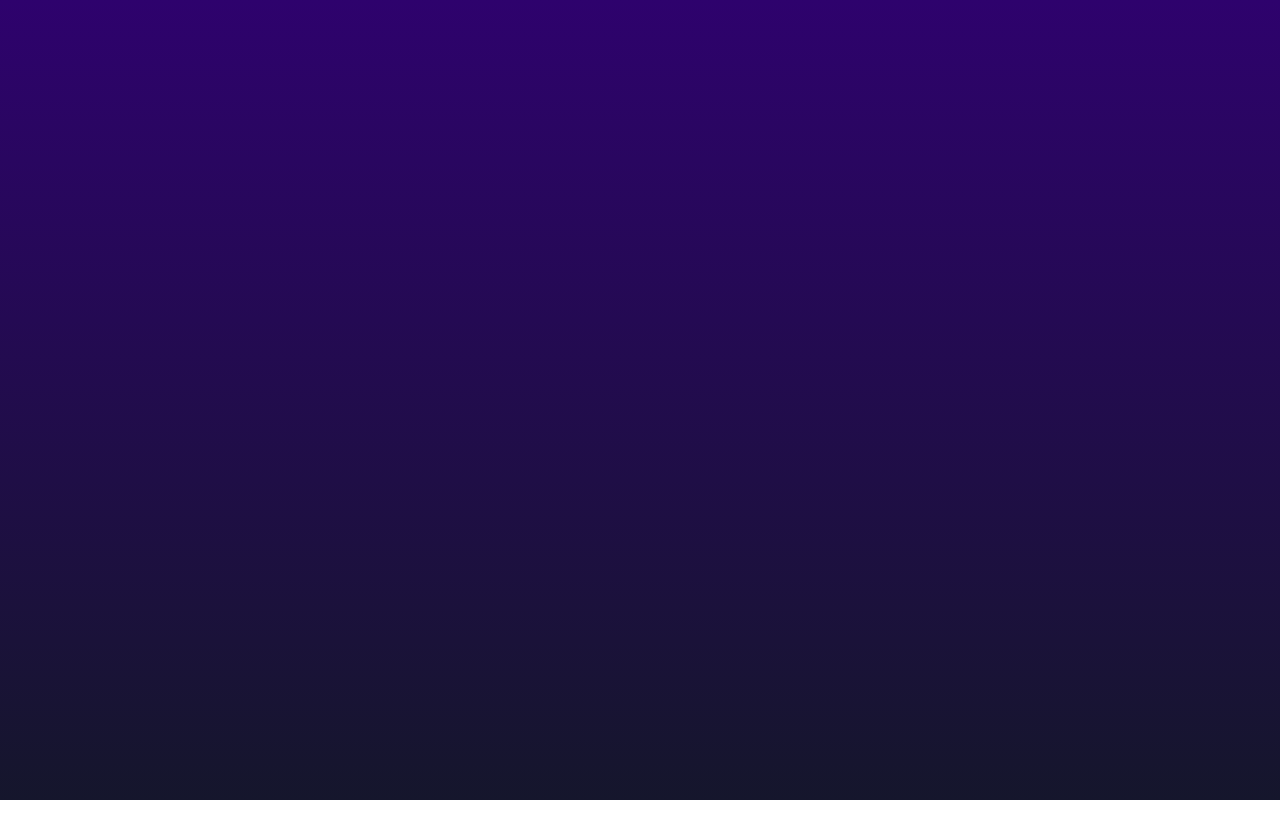
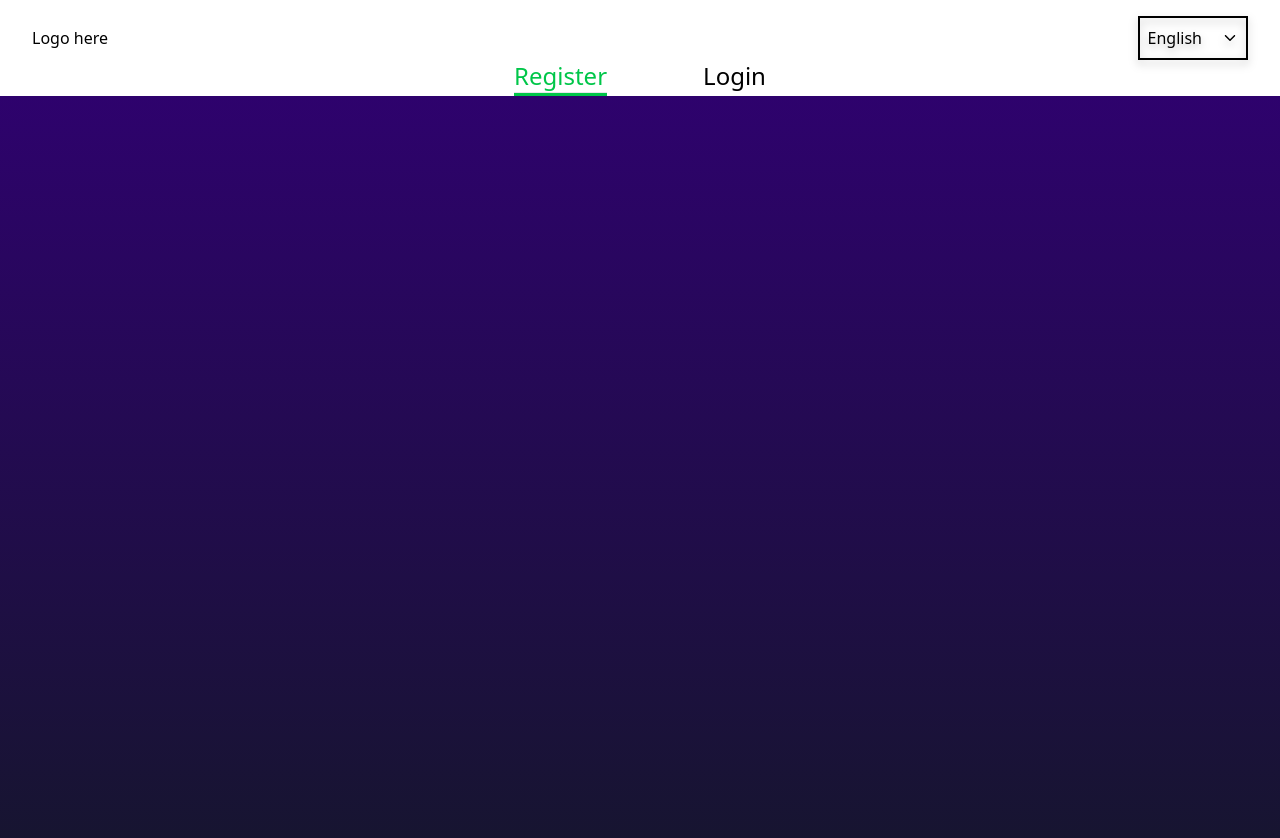
Before and after one commit to darkelfs56/regov-frontend, a Next.js app: page /registration_page in a window 1280 px wide. Shown: the top 838 px of the page. Before the commit the page ends 800 px from the top, so only its background shows below. Built offline with nearby package versions, Linux system fonts and the light colour scheme.

Commit message:
RegisterLoginNavbar has base contents like language box, Register/Login page highlighter.

```diff
--- a/package.json
+++ b/package.json
@@ -1,6 +1,7 @@
 {
   "name": "regov-frontend",
   "version": "0.1.0",
+  "license": "MIT",
   "private": true,
   "scripts": {
     "build": "next build",
@@ -11,7 +12,8 @@
   "dependencies": {
     "next": "13.1.6",
     "react": "18.2.0",
-    "react-dom": "18.2.0"
+    "react-dom": "18.2.0",
+    "react-icons": "^4.7.1"
   },
   "devDependencies": {
     "@types/eslint": "^8.21.1",
--- a/src/components/RegisterLoginNavbar.tsx
+++ b/src/components/RegisterLoginNavbar.tsx
@@ -1,11 +1,42 @@
 import { FC } from "react";
+import { IoIosArrowDown } from "react-icons/io";
 
-interface RegisterLoginNavbarProps {}
+interface RegisterLoginNavbarProps {
+  routeName?: String;
+}
 
-const RegisterLoginNavbar: FC<RegisterLoginNavbarProps> = () => {
+const RegisterLoginNavbar: FC<RegisterLoginNavbarProps> = ({
+  routeName = "register",
+}) => {
   return (
     <>
-      <div>This is a navbar</div>
+      <div>
+        <div className="flex items-center justify-between p-4 pb-0">
+          <div className="ml-4">Logo here</div>
+          <div className="mr-4 flex cursor-pointer items-center gap-[20px] border-2 border-solid border-black p-2 drop-shadow-[0_4px_4px_rgba(0,0,0,0.25)]">
+            English
+            <IoIosArrowDown />
+          </div>
+        </div>
+        <div className="flex justify-center gap-24 text-2xl">
+          {routeName == "register" && (
+            <>
+              <div className="cursor-pointer text-[#00C649]">
+                Register <hr className="h-1 bg-[#00C649]" />
+              </div>
+              <div className="cursor-pointer">Login</div>
+            </>
+          )}
+          {routeName == "login" && (
+            <>
+              <div className="cursor-pointer">Register</div>
+              <div className="cursor-pointer text-[#00C649]">
+                Login <hr className="h-1 bg-[#00C649]" />
+              </div>
+            </>
+          )}
+        </div>
+      </div>
     </>
   );
 };
--- a/src/pages/index.tsx
+++ b/src/pages/index.tsx
@@ -7,7 +7,10 @@ const Home: NextPage = () => {
     <>
       <Head>
         <title>Question 1 Submission</title>
-        <meta name="description" content="Akmal Anuar's solution for regovtech graduate-take-home-assignment Question 1." />
+        <meta
+          name="description"
+          content="Akmal Anuar's solution for regovtech graduate-take-home-assignment Question 1."
+        />
         <link rel="icon" href="/favicon.ico" />
       </Head>
       <main className="flex min-h-screen flex-col items-center justify-center bg-gradient-to-b from-[#2e026d] to-[#15162c]">
@@ -18,12 +21,12 @@ const Home: NextPage = () => {
           <div className="grid grid-cols-1 gap-4">
             <Link
               className="flex max-w-xs flex-col gap-4 rounded-xl bg-white/10 p-4 text-white hover:bg-white/20"
-              href="#"
-              target="_blank"
+              href="/registration_page"
             >
               <h3 className="text-2xl font-bold">Website solution →</h3>
               <div className="text-lg">
-                My solution for regovtech graduate-take-home-assignment Question 1.
+                My solution for regovtech graduate-take-home-assignment Question
+                1.
               </div>
             </Link>
           </div>
--- a/src/pages/registration_page.tsx
+++ b/src/pages/registration_page.tsx
@@ -1,6 +1,7 @@
 import { type NextPage } from "next";
 import Head from "next/head";
 import Link from "next/link";
+import RegisterLoginNavbar from "~/components/RegisterLoginNavbar";
 
 const RegistrationPage: NextPage = () => {
   return (
@@ -13,6 +14,7 @@ const RegistrationPage: NextPage = () => {
         />
         <link rel="icon" href="/favicon.ico" />
       </Head>
+      <RegisterLoginNavbar routeName={"register"} />
       <main className="flex min-h-screen flex-col items-center justify-center bg-gradient-to-b from-[#2e026d] to-[#15162c]"></main>
     </>
   );
```
Also changed, not shown: 1 other file (tests, documents, lock files or other folders).
